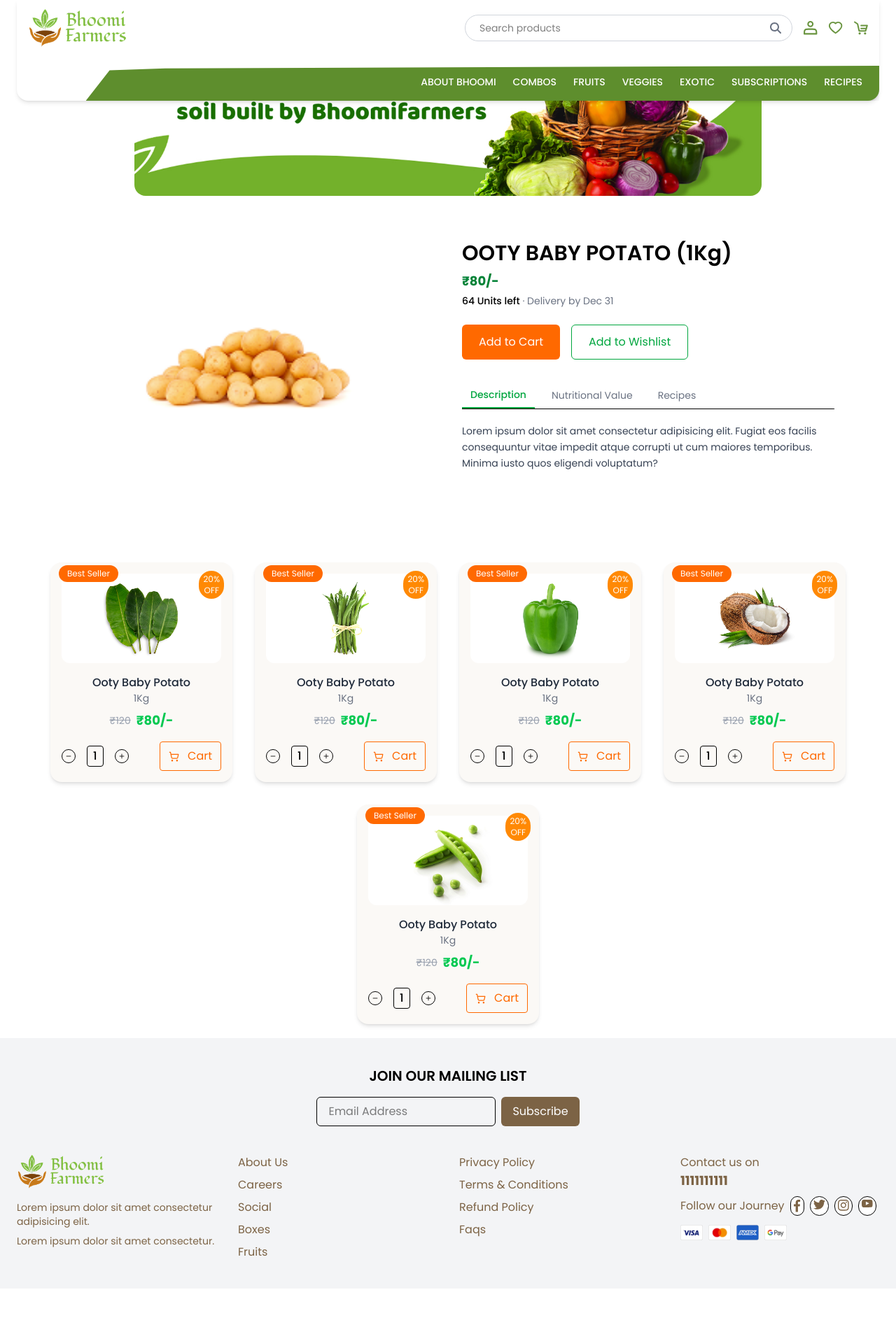
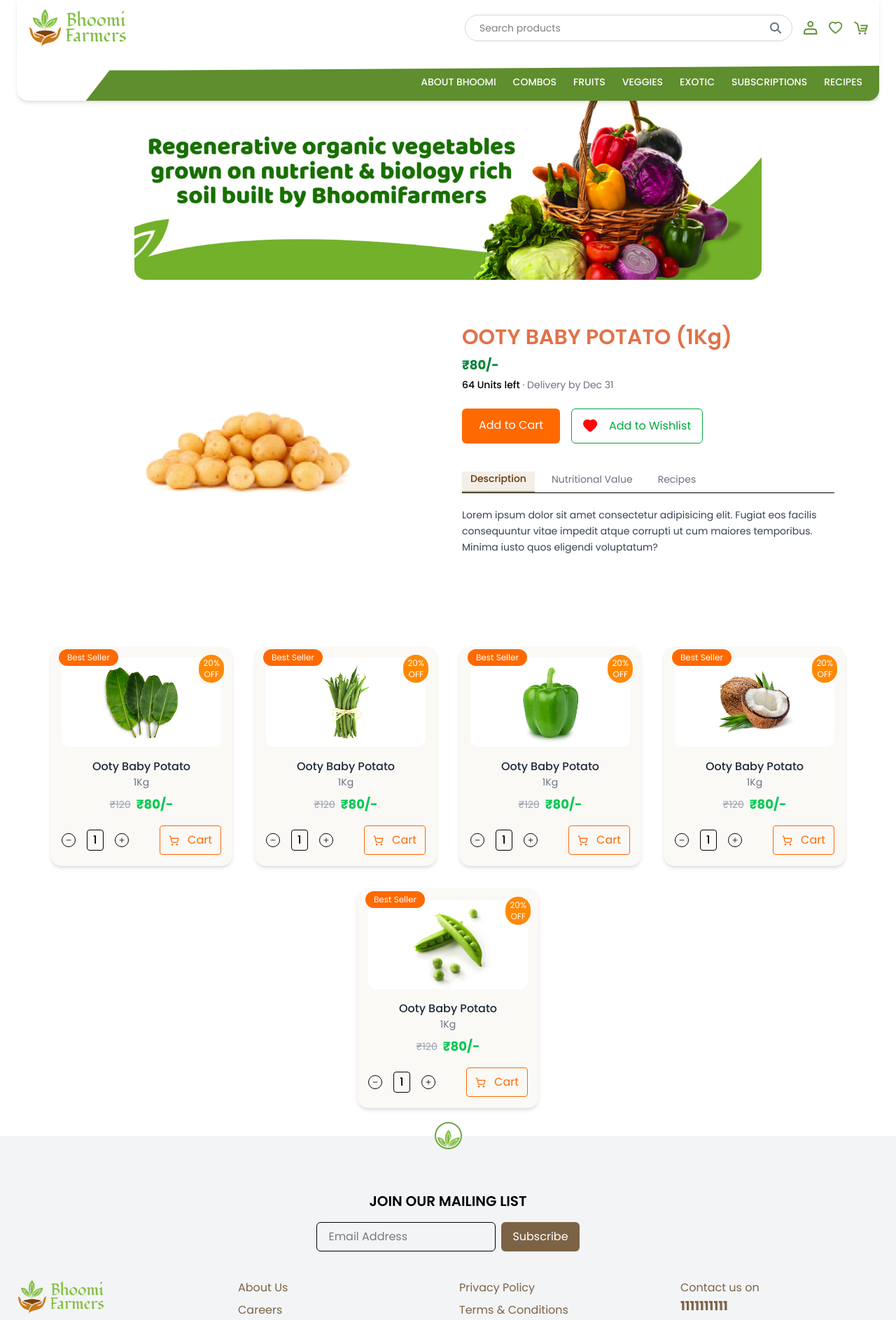
Before and after one commit to soham8167/E-commerce-ts, a React (Vite) app: page /product/1 in a window 1280 px wide. Shown: the top 1887 px of the page at 70% size. Before the commit the page ends 1842 px from the top, so only its background shows below. Built offline with nearby package versions, Linux system fonts and the light colour scheme.

Commit message:
add new code

```diff
--- a/src/components/layout/Footer.tsx
+++ b/src/components/layout/Footer.tsx
@@ -7,10 +7,15 @@ import a5 from '../../assets/images/image 97.svg'
 import a6 from '../../assets/images/image 98.svg'
 import a7 from '../../assets/images/image 99.svg'
 import a8 from '../../assets/images/image 100.svg'
+import a9 from '../../assets/images/path800.svg'
+
 
 const Footer = () => {
   return (
-    <div className="bg-gray-100 px-4 sm:px-6 py-10">
+    <div className="bg-gray-100 px-4 sm:px-6 py-10 mt-10">
+      <div className="flex justify-center relative bottom-15">
+        <img src={a9}/>
+      </div>
       <div className="text-center mb-10">
         <h2 className="text-lg sm:text-xl font-semibold mb-4">JOIN OUR MAILING LIST</h2>
         <div className="flex flex-col sm:flex-row justify-center gap-2">
--- a/src/components/layout/Header.tsx
+++ b/src/components/layout/Header.tsx
@@ -11,10 +11,8 @@ const Header = () => {
       <div className="px-4 sm:px-6">
         <div className="bg-white rounded-b-2xl shadow-md">
 
-          {/* Top Row */}
           <div className="flex items-center justify-between gap-4 px-4 py-3">
 
-            {/* Logo */}
             <img
               src={logo}
               alt="Bhoomi Farmers"
@@ -22,7 +20,7 @@ const Header = () => {
               onClick={() => navigate("/")}
             />
 
-            {/* Desktop Search */}
+            {/* Desktop */}
             <div className="hidden md:flex flex-1 max-w-xl justify-end">
               <SearchBar />
             </div>
@@ -33,7 +31,6 @@ const Header = () => {
             </div>
           </div>
 
-          {/* Mobile Search */}
           <div className="block md:hidden px-4 pb-3">
             <SearchBar />
           </div>
@@ -47,7 +44,7 @@ const Header = () => {
                          shadow-lg rounded-br-2xl"
               style={{
                 clipPath:
-                  "polygon(10% 15%, 100% 8%, 100% 100%, 0% 100%, 3% 20%)",
+                  "polygon(10% 20%, 100% 8%, 100% 100%, 0% 100%, 3% 20%)",
               }}
             >
               <Navbar />
--- a/src/pages/ProductDetails.tsx
+++ b/src/pages/ProductDetails.tsx
@@ -5,6 +5,7 @@ import Veggiescard from "../components/layout/veggies/Veggiescard";
 import { useCardDetailsStore } from "../store/cardDetailsStore";
 import { useCartStore } from "../store/cardStore";
 import { useWishlistStore } from "../store/wishListStore";
+import v1 from '../assets/images/v1.svg'
 
 const ProductDetails = () => {
   const { id } = useParams();
@@ -24,7 +25,7 @@ const ProductDetails = () => {
       {/* 🔹 Banner */}
       <div className="flex justify-center mt-5">
         <div
-          className="w-[92%] sm:w-[88%] md:w-[80%] lg:w-[70%]
+          className="w-[92%] sm:w-[88%] md:w-full mt-30 lg:w-[70%]
                      h-35 sm:h-50 md:h-65
                      bg-cover bg-center rounded-2xl"
           style={{ backgroundImage: `url(${bgimg})` }}
@@ -47,7 +48,7 @@ const ProductDetails = () => {
 
           {/* Right */}
           <div>
-            <h2 className="text-xl sm:text-2xl md:text-3xl font-semibold">
+            <h2 className="text-lg sm:text-2xl md:text-3xl font-semibold text-[#E27148]">
               {product.title.toUpperCase()} ({product.weight})
             </h2>
 
@@ -62,7 +63,9 @@ const ProductDetails = () => {
 
             {/* Buttons */}
             <div className="flex flex-col sm:flex-row gap-4 mt-6 ">
-              <button
+
+              <div className="cursor-pointer bg-orange-500 text-white px-6 py-3 rounded-md w-full sm:w-auto">
+                <button
                 onClick={() =>
                   addToCart({
                     id: product.id,
@@ -72,25 +75,29 @@ const ProductDetails = () => {
                     weight: product.weight,
                   })
                 }
-                className="cursor-pointer bg-orange-500 text-white px-6 py-3 rounded-md w-full sm:w-auto"
+
               >
                 Add to Cart
               </button>
+              </div>
 
-          <button
+          <div className="cursor-pointer border border-green-600 text-green-600 px-4 py-3 rounded-md w-full sm:w-auto flex gap-4" >
+                <img src={v1}/>
+     <button
   onClick={() =>
     addToWishlist({
       id: product.id,
       title: product.title,
       price: product.price ?? 0,
       image: product.image,
-      weight: product.weight ?? "N/A",
+      weight: product.weight ?? "No value",
     })
   }
-  className="cursor-pointer border border-green-600 text-green-600 px-6 py-3 rounded-md w-full sm:w-auto"
 >
   Add to Wishlist
 </button>
+
+          </div>
 
             </div>
 
@@ -105,7 +112,7 @@ const ProductDetails = () => {
                       className={`pb-2 px-3 transition cursor-pointer
                       ${
                         activeTab === tab
-                          ? "border-b-2 border-green-600 text-green-600 font-medium"
+                          ? "border-b-2 border-[#B09764] text-[#613812] font-medium bg-[#F3EFE7]"
                           : "text-gray-500 hover:text-green-600"
                       }`}
                     >
```
Also changed, not shown: src/pages/Checkout.tsx (+2 -14 lines).
